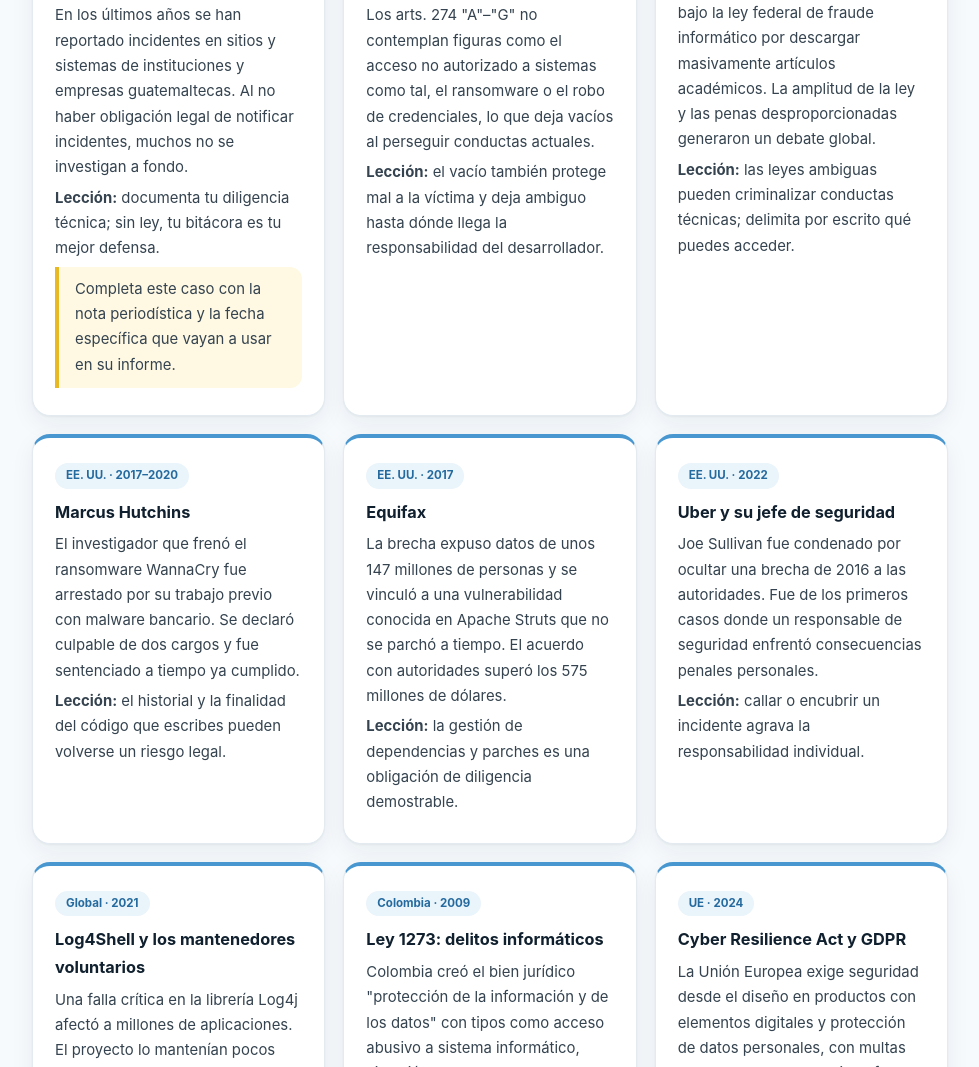
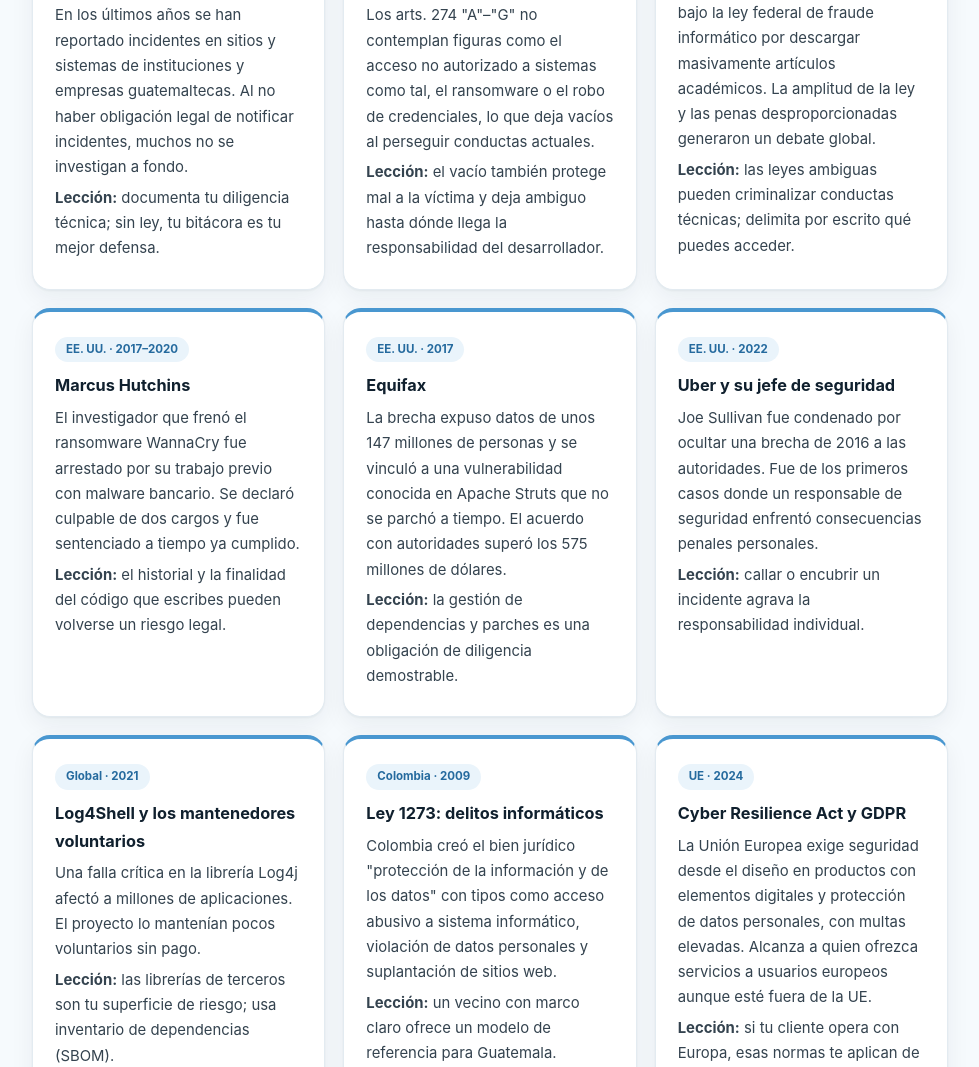
Before and after one commit to Roger2808/pagina-aplicada, a plain HTML site: page index.html in a window 1280 px wide. Shown: the part 3116-4183 px from the top of the page, without its empty margins (150-1129 px from the left). Drawn offline with Linux system fonts and the light colour scheme.

```diff
--- a/index.html
+++ b/index.html
@@ -138,7 +138,7 @@ footer small{display:block;margin-top:24px;color:#8FA1B0}
 <button class="on" data-f="todos">Todos</button><button data-f="gt">Guatemala</button><button data-f="int">Internacional</button>
 </div>
 <div class="grid" id="casos-grid">
-<article class="card" data-o="gt"><span class="tag gt">Guatemala · contexto</span><h4>Ataques y filtraciones a entidades públicas y privadas</h4><p>En los últimos años se han reportado incidentes en sitios y sistemas de instituciones y empresas guatemaltecas. Al no haber obligación legal de notificar incidentes, muchos no se investigan a fondo.</p><p><b>Lección:</b> documenta tu diligencia técnica; sin ley, tu bitácora es tu mejor defensa.</p><p class="nota">Completa este caso con la nota periodística y la fecha específica que vayan a usar en su informe.</p></article>
+<article class="card" data-o="gt"><span class="tag gt">Guatemala · contexto</span><h4>Ataques y filtraciones a entidades públicas y privadas</h4><p>En los últimos años se han reportado incidentes en sitios y sistemas de instituciones y empresas guatemaltecas. Al no haber obligación legal de notificar incidentes, muchos no se investigan a fondo.</p><p><b>Lección:</b> documenta tu diligencia técnica; sin ley, tu bitácora es tu mejor defensa.</p></article>
 <article class="card" data-o="gt"><span class="tag gt">Guatemala · marco penal</span><h4>Delitos informáticos con tipos penales de 1996</h4><p>Los arts. 274 "A"–"G" no contemplan figuras como el acceso no autorizado a sistemas como tal, el ransomware o el robo de credenciales, lo que deja vacíos al perseguir conductas actuales.</p><p><b>Lección:</b> el vacío también protege mal a la víctima y deja ambiguo hasta dónde llega la responsabilidad del desarrollador.</p></article>
 <article class="card" data-o="int"><span class="tag">EE. UU. · 2013</span><h4>Aaron Swartz y la CFAA</h4><p>El programador fue procesado bajo la ley federal de fraude informático por descargar masivamente artículos académicos. La amplitud de la ley y las penas desproporcionadas generaron un debate global.</p><p><b>Lección:</b> las leyes ambiguas pueden criminalizar conductas técnicas; delimita por escrito qué puedes acceder.</p></article>
 <article class="card" data-o="int"><span class="tag">EE. UU. · 2017–2020</span><h4>Marcus Hutchins</h4><p>El investigador que frenó el ransomware WannaCry fue arrestado por su trabajo previo con malware bancario. Se declaró culpable de dos cargos y fue sentenciado a tiempo ya cumplido.</p><p><b>Lección:</b> el historial y la finalidad del código que escribes pueden volverse un riesgo legal.</p></article>
```
